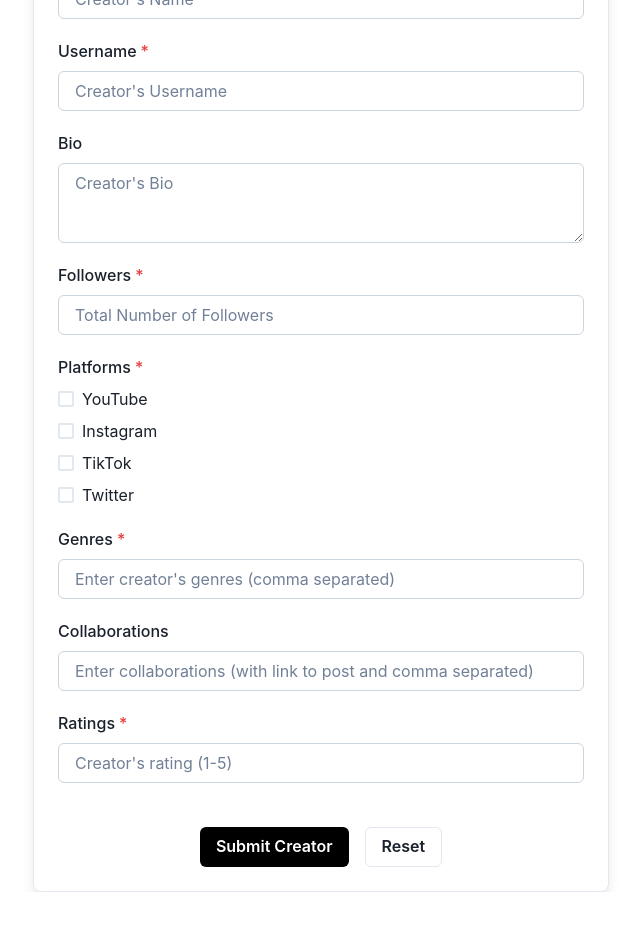
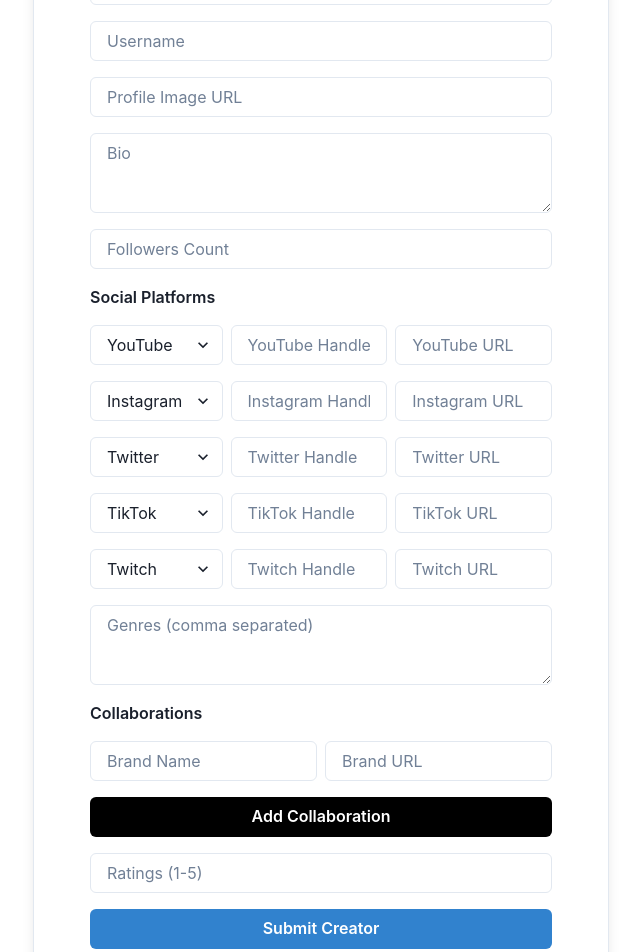
Before and after one commit to officiallyakshay/creatordb, a React (Vite) app: page /submit-a-creator in a window 1280 px wide. Shown: the part 400-1352 px from the top of the page, without its empty margins (319-959 px from the left). Before the commit the page ends 1292 px from the top, so only its background shows below. Built offline with nearby package versions, Linux system fonts and the light colour scheme; no server answers; sample sign-in values are in the browser's storage.

Commit message:
lots of updates to forms and restricting routes based on useres

```diff
--- a/src/App.tsx
+++ b/src/App.tsx
@@ -6,7 +6,7 @@ import { SignIn } from "./SignIn";
 import { SpecificCreator } from "./SpecificCreator";
 import { Home } from "./Home";
 import { Biography } from "./Biography";
-import SubmitACreator from "./SubmitACreator";
+import { SubmitACreator } from "./SubmitACreator";
 import { Subscribe } from "./Subscribe";
 import { Profile } from "./Profile";
 
--- a/src/SubmitACreator.tsx
+++ b/src/SubmitACreator.tsx
@@ -1,50 +1,85 @@
+import React, { useEffect, useState } from "react";
 import {
   Box,
   Button,
+  Flex,
   Input,
+  Select,
+  Text,
   Textarea,
   VStack,
-  HStack,
-  Text,
-  FormControl,
-  FormLabel,
-  Checkbox,
-  CheckboxGroup,
-  Stack,
   useToast,
-  Flex,
+  useBreakpointValue,
 } from "@chakra-ui/react";
-import { useState } from "react";
-import { Link } from "react-router-dom";
-// import { db } from "../firebase";
+import { Link, useNavigate } from "react-router-dom";
+import { db } from "../firebase";
+import { getAuth, onAuthStateChanged } from "firebase/auth";
+import { collection, addDoc } from "@firebase/firestore";
 
-const SubmitACreator = () => {
+export const SubmitACreator = () => {
   const toast = useToast();
+  const isMobile = useBreakpointValue({ base: true, md: false });
+  const [isAuthenticated, setIsAuthenticated] = useState(false);
   const [formData, setFormData] = useState({
     name: "",
     username: "",
+    profileImage: "",
     bio: "",
     followers: "",
-    platforms: [] as string[],
+    platforms: [
+      { name: "YouTube", handle: "", url: "" },
+      { name: "Instagram", handle: "", url: "" },
+      { name: "Twitter", handle: "", url: "" },
+      { name: "TikTok", handle: "", url: "" },
+      { name: "Twitch", handle: "", url: "" },
+    ],
     genres: "",
-    collaborations: "",
+    collaborations: [{ brand: "", url: "" }],
     ratings: "",
   });
+  const navigate = useNavigate();
+  const auth = getAuth();
 
-  const handleChange = (
-    e: React.ChangeEvent<HTMLInputElement | HTMLTextAreaElement>
-  ) => {
-    const { name, value } = e.target;
+  useEffect(() => {
+    const unsubscribe = onAuthStateChanged(auth, (user) => {
+      if (user) {
+        setIsAuthenticated(true);
+      } else {
+        setIsAuthenticated(false);
+        toast({
+          title: "Sign In Required",
+          description: "You must be signed in to submit a creator.",
+          status: "info",
+          duration: 3000,
+          isClosable: true,
+        });
+        navigate("/sign-in");
+      }
+    });
+
+    return () => unsubscribe();
+  }, [auth, toast, navigate]);
+
+  // @ts-ignore
+  const handlePlatformChange = (index, field, value) => {
+    const updatedPlatforms = [...formData.platforms];
+    // @ts-ignore
+    updatedPlatforms[index][field] = value;
+    setFormData({ ...formData, platforms: updatedPlatforms });
+  };
+
+  // @ts-ignore
+  const handleCollaborationChange = (index, field, value) => {
+    const updatedCollaborations = [...formData.collaborations];
+    // @ts-ignore
+    updatedCollaborations[index][field] = value;
+    setFormData({ ...formData, collaborations: updatedCollaborations });
+  };
+
+  const addCollaboration = () => {
     setFormData({
       ...formData,
-      [name]: value,
-    });
-  };
-
-  const handlePlatformChange = (selectedPlatforms: string[]) => {
-    setFormData({
-      ...formData,
-      platforms: selectedPlatforms,
+      collaborations: [...formData.collaborations, { brand: "", url: "" }],
     });
   };
 
@@ -52,12 +87,16 @@ const SubmitACreator = () => {
     const { name, username, bio, followers, platforms, genres, ratings } =
       formData;
 
+    const hasPlatformFilled = platforms.some(
+      (platform) => platform.handle.trim() || platform.url.trim()
+    );
+
     if (
       !name.trim() ||
       !username.trim() ||
       !bio.trim() ||
       !followers.trim() ||
-      platforms.length === 0 ||
+      !hasPlatformFilled ||
       !genres.trim() ||
       !ratings.trim()
     ) {
@@ -71,47 +110,54 @@ const SubmitACreator = () => {
       return;
     }
 
-    // Save the form data to Firebase Firestore in the 'pending_creators' collection
-    // try {
-    //   await db.collection("pending_creators").add(formData);
-    //   toast({
-    //     title: "Creator Submitted!",
-    //     description:
-    //       "Your submission has been sent and will be reviewed shortly.",
-    //     status: "success",
-    //     duration: 3000,
-    //     isClosable: true,
-    //   });
-    // } catch (error) {
-    //   toast({
-    //     title: "Error",
-    //     description: "There was an issue with your submission.",
-    //     status: "error",
-    //     duration: 3000,
-    //     isClosable: true,
-    //   });
-    //   console.error("Error saving form data: ", error);
-    // }
+    try {
+      const currentUser = auth.currentUser;
+      const email = currentUser?.email;
 
+      const submissionData = {
+        ...formData,
+        submittedBy: email,
+      };
+
+      await addDoc(collection(db, "pending-creators"), submissionData);
+
+      toast({
+        title: "Creator Submitted!",
+        description:
+          "Your submission has been sent and will be reviewed shortly.",
+        status: "success",
+        duration: 3000,
+        isClosable: true,
+      });
+
+      // Reset form
       setFormData({
         name: "",
         username: "",
+        profileImage: "",
         bio: "",
         followers: "",
-      platforms: [],
+        platforms: [
+          { name: "YouTube", handle: "", url: "" },
+          { name: "Instagram", handle: "", url: "" },
+          { name: "Twitter", handle: "", url: "" },
+          { name: "TikTok", handle: "", url: "" },
+          { name: "Twitch", handle: "", url: "" },
+        ],
         genres: "",
-      collaborations: "",
+        collaborations: [{ brand: "", url: "" }],
         ratings: "",
       });
-
+    } catch (error) {
+      console.error("Error saving form data: ", error);
       toast({
-      title: "Creator Submitted",
-      description:
-        "Thanks for the submission! We're looking into your submission and will add your creator to CreatorDB if it makes sense to.",
-      status: "success",
-      duration: 5000,
+        title: "Error",
+        description: "There was an issue with your submission.",
+        status: "error",
+        duration: 3000,
         isClosable: true,
       });
+    }
   };
 
   return (
@@ -127,7 +173,7 @@ const SubmitACreator = () => {
         <Flex flexDir="column" textAlign="center">
           <Text>
             Disclaimer: Every submission will go through a review before posting
-            to CreatorDB
+            to CreatorDB.
           </Text>
           <Text mt="2" color="#69C9D0">
             <Link to="/subscribe">
@@ -146,141 +192,129 @@ const SubmitACreator = () => {
         borderRadius="lg"
         boxShadow="lg"
       >
-        <Text fontSize="2xl" mb="6" fontWeight="bold" textAlign="center">
+        <Box p="8" maxW="600px" mx="auto">
+          <VStack spacing="4" align="stretch">
+            <Text fontSize="xl" fontWeight="bold">
               Submit a Creator
             </Text>
-        <VStack spacing={5} align="stretch">
-          <FormControl id="name" isRequired>
-            <FormLabel>Name</FormLabel>
             <Input
-              type="text"
-              name="name"
+              placeholder="Full Name"
               value={formData.name}
-              onChange={handleChange}
-              placeholder="Creator's Name"
-              borderColor="gray.300"
+              onChange={(e) =>
+                setFormData({ ...formData, name: e.target.value })
+              }
             />
-          </FormControl>
-
-          <FormControl id="username" isRequired>
-            <FormLabel>Username</FormLabel>
             <Input
-              type="text"
-              name="username"
+              placeholder="Username"
               value={formData.username}
-              onChange={handleChange}
-              placeholder="Creator's Username"
-              borderColor="gray.300"
+              onChange={(e) =>
+                setFormData({ ...formData, username: e.target.value })
+              }
             />
-          </FormControl>
-
-          <FormControl id="bio">
-            <FormLabel>Bio</FormLabel>
+            <Input
+              placeholder="Profile Image URL"
+              value={formData.profileImage}
+              onChange={(e) =>
+                setFormData({ ...formData, profileImage: e.target.value })
+              }
+            />
             <Textarea
-              name="bio"
+              placeholder="Bio"
               value={formData.bio}
-              onChange={handleChange}
-              placeholder="Creator's Bio"
-              borderColor="gray.300"
+              onChange={(e) =>
+                setFormData({ ...formData, bio: e.target.value })
+              }
             />
-          </FormControl>
-
-          <FormControl id="followers" isRequired>
-            <FormLabel>Followers</FormLabel>
             <Input
+              placeholder="Followers Count"
               type="number"
-              name="followers"
               value={formData.followers}
-              onChange={handleChange}
-              placeholder="Total Number of Followers"
-              borderColor="gray.300"
+              onChange={(e) =>
+                setFormData({ ...formData, followers: e.target.value })
+              }
             />
-          </FormControl>
-
-          <FormControl id="platforms" isRequired>
-            <FormLabel>Platforms</FormLabel>
-            <CheckboxGroup
-              value={formData.platforms}
-              onChange={handlePlatformChange}
+            <Text fontWeight="semibold">Social Platforms</Text>
+            {formData.platforms.map((platform, index) => (
+              <Flex key={index} gap="2" flexDir={isMobile ? "column" : "row"}>
+                <Select
+                  value={platform.name}
+                  onChange={(e) =>
+                    handlePlatformChange(index, "name", e.target.value)
+                  }
                 >
-              <Stack spacing={2} direction="column">
-                <Checkbox value="YouTube">YouTube</Checkbox>
-                <Checkbox value="Instagram">Instagram</Checkbox>
-                <Checkbox value="TikTok">TikTok</Checkbox>
-                <Checkbox value="Twitter">Twitter</Checkbox>
-              </Stack>
-            </CheckboxGroup>
-          </FormControl>
-
-          <FormControl id="genres" isRequired>
-            <FormLabel>Genres</FormLabel>
+                  <option value="YouTube">YouTube</option>
+                  <option value="Instagram">Instagram</option>
+                  <option value="Twitter">Twitter</option>
+                  <option value="TikTok">TikTok</option>
+                  <option value="Twitch">Twitch</option>
+                </Select>
                 <Input
-              type="text"
-              name="genres"
+                  placeholder={`${platform.name} Handle`}
+                  value={platform.handle}
+                  onChange={(e) =>
+                    handlePlatformChange(index, "handle", e.target.value)
+                  }
+                />
+                <Input
+                  placeholder={`${platform.name} URL`}
+                  value={platform.url}
+                  onChange={(e) =>
+                    handlePlatformChange(index, "url", e.target.value)
+                  }
+                />
+              </Flex>
+            ))}
+            <Textarea
+              placeholder="Genres (comma separated)"
               value={formData.genres}
-              onChange={handleChange}
-              placeholder="Enter creator's genres (comma separated)"
-              borderColor="gray.300"
+              onChange={(e) =>
+                setFormData({ ...formData, genres: e.target.value })
+              }
             />
-          </FormControl>
-
-          <FormControl id="collaborations">
-            <FormLabel>Collaborations</FormLabel>
+            <Text fontWeight="semibold">Collaborations</Text>
+            {formData.collaborations.map((collab, index) => (
+              <Flex key={index} gap="2">
                 <Input
-              type="text"
-              name="collaborations"
-              value={formData.collaborations}
-              onChange={handleChange}
-              placeholder="Enter collaborations (with link to post and comma separated)"
-              borderColor="gray.300"
+                  placeholder="Brand Name"
+                  value={collab.brand}
+                  onChange={(e) =>
+                    handleCollaborationChange(index, "brand", e.target.value)
+                  }
                 />
-          </FormControl>
-
-          <FormControl id="ratings" isRequired>
-            <FormLabel>Ratings</FormLabel>
                 <Input
-              type="number"
-              name="ratings"
-              value={formData.ratings}
-              onChange={handleChange}
-              placeholder="Creator's rating (1-5)"
-              borderColor="gray.300"
+                  placeholder="Brand URL"
+                  value={collab.url}
+                  onChange={(e) =>
+                    handleCollaborationChange(index, "url", e.target.value)
+                  }
                 />
-          </FormControl>
-
-          <HStack justify="center" spacing="4" mt="6">
+              </Flex>
+            ))}
             <Button
               bg="black"
               color="white"
-              _hover={{
-                bg: "gray.800",
-              }}
-              onClick={handleSubmit}
+              _hover={{ opacity: 0.7 }}
+              onClick={addCollaboration}
             >
+              Add Collaboration
+            </Button>
+            <Input
+              placeholder="Ratings (1-5)"
+              type="number"
+              step="0.1"
+              max="5"
+              min="0"
+              value={formData.ratings}
+              onChange={(e) =>
+                setFormData({ ...formData, ratings: e.target.value })
+              }
+            />
+            <Button colorScheme="blue" onClick={handleSubmit}>
               Submit Creator
             </Button>
-            <Button
-              variant="outline"
-              onClick={() =>
-                setFormData({
-                  name: "",
-                  username: "",
-                  bio: "",
-                  followers: "",
-                  platforms: [],
-                  genres: "",
-                  collaborations: "",
-                  ratings: "",
-                })
-              }
-            >
-              Reset
-            </Button>
-          </HStack>
           </VStack>
+        </Box>
       </Box>
     </>
   );
 };
-
-export default SubmitACreator;
```
Also changed, not shown: src/Profile.tsx (+39 -22 lines), src/Subscribe.tsx (+29 -1 lines). Lines whose indentation alone changed are shown as unchanged.
